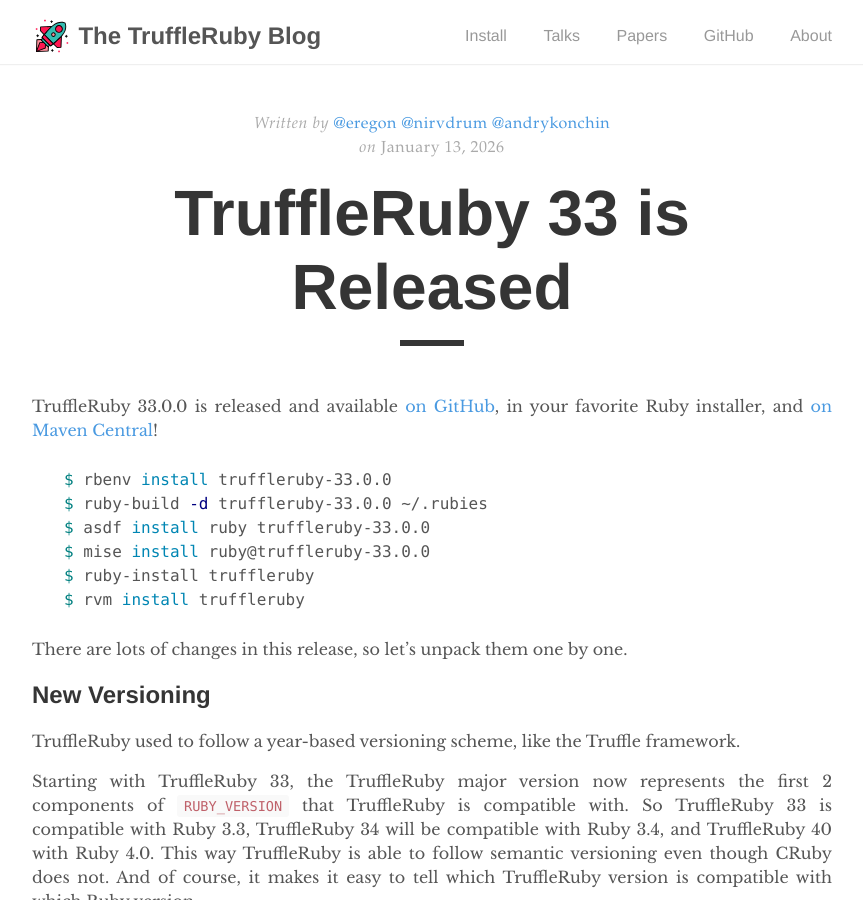
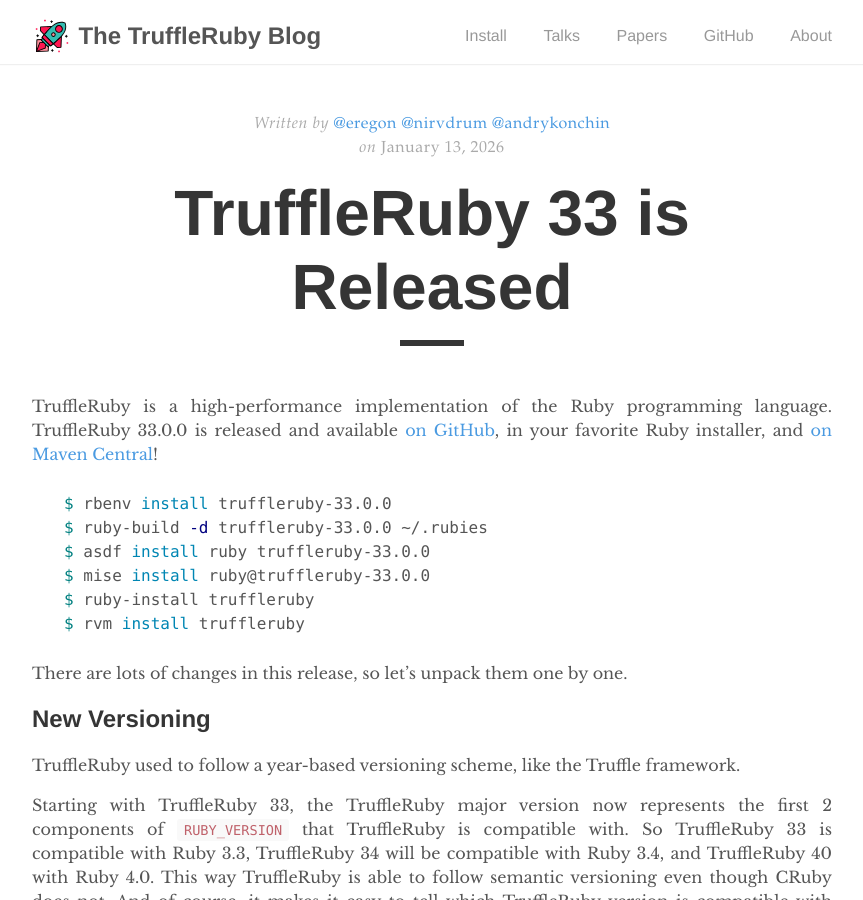
Before and after one commit to truffleruby/truffleruby.github.io, a Jekyll site: the page built from _posts/2026-01-13-truffleruby-33-is-released.md, in a window 1280 px wide and 900 px high. Shown: the whole window, without its empty margins (208-1071 px from the left). Built offline with Jekyll 4.4.1, drawn with Linux system fonts in a browser that asks for light colours.

Commit message:
Explain what TruffleRuby is in the blog post

````diff
--- a/_posts/2026-01-13-truffleruby-33-is-released.md
+++ b/_posts/2026-01-13-truffleruby-33-is-released.md
@@ -4,6 +4,7 @@
 authors: ["@eregon", "@nirvdrum", "@andrykonchin"]
 ---
 
+TruffleRuby is a high-performance implementation of the Ruby programming language.
 TruffleRuby 33.0.0 is released and available [on GitHub](https://github.com/truffleruby/truffleruby/releases/tag/graal-33.0.0), in your favorite Ruby installer, and [on Maven Central](https://central.sonatype.com/artifact/dev.truffleruby/truffleruby)!
 
 ```bash
````
